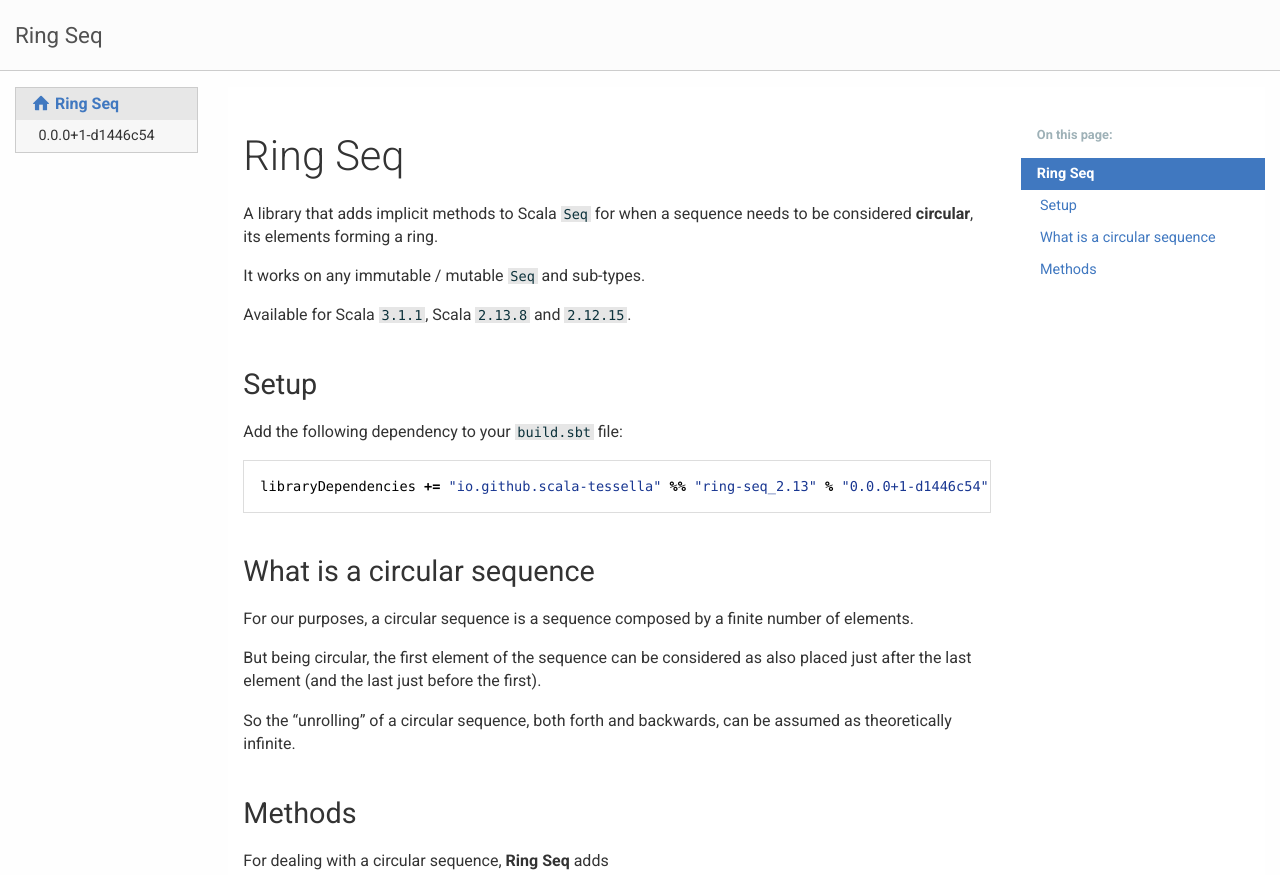
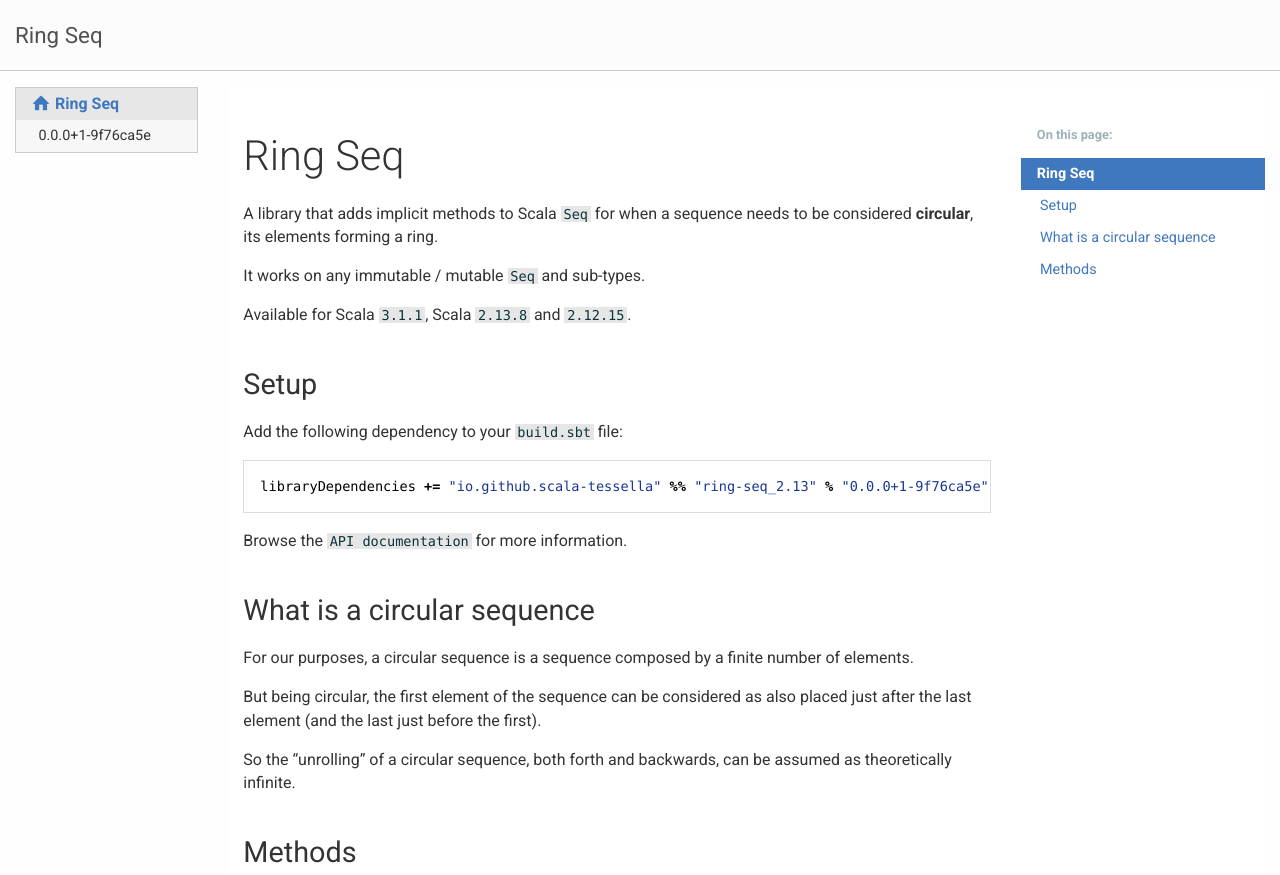
Before and after one commit to scala-tessella/ring-seq, a plain HTML site: page index.html in a window 1280 px wide. Shown: the top 875 px of the page. Drawn offline with Linux system fonts and the light colour scheme; no server answers.

Commit message:
Deploying to gh-pages from @ scala-tessella/ring-seq@9f76ca5eb7d020b8ea8b11aa63045e628105f262 🚀

```diff
--- a/index.html
+++ b/index.html
@@ -32,7 +32,7 @@
 <span class="home-icon">⌂</span>Ring Seq
 </a>
 <div class="version-number">
-0.0.0+1-d1446c54
+0.0.0+1-9f76ca5e
 </div>
 </div>
 <div class="nav-toc">
@@ -68,7 +68,7 @@ C16.952,7,17,6.553,17,6c0-0.553-0.048-1-0.6-1H3.6C3.048,5,3,5.447,3,6C3,6.553,3.
 <span class="home-icon">⌂</span>Ring Seq
 </a>
 <div class="version-number">
-0.0.0+1-d1446c54
+0.0.0+1-9f76ca5e
 </div>
 </div>
 <div class="nav-toc">
@@ -97,8 +97,9 @@ C16.952,7,17,6.553,17,6c0-0.553-0.048-1-0.6-1H3.6C3.048,5,3,5.447,3,6C3,6.553,3.
 <p>Available for Scala <code>3.1.1</code>, Scala <code>2.13.8</code> and <code>2.12.15</code>.</p>
 <h2><a href="#setup" name="setup" class="anchor"><span class="anchor-link"></span></a>Setup</h2>
 <p>Add the following dependency to your <code>build.sbt</code> file:</p>
-<pre class="prettyprint"><code class="language-scala">libraryDependencies += &quot;io.github.scala-tessella&quot; %% &quot;ring-seq_2.13&quot; % &quot;0.0.0+1-d1446c54&quot;
+<pre class="prettyprint"><code class="language-scala">libraryDependencies += &quot;io.github.scala-tessella&quot; %% &quot;ring-seq_2.13&quot; % &quot;0.0.0+1-9f76ca5e&quot;
 </code></pre>
+<p>Browse the <a href="api/io/github/scala_tessella/ring_seq/RingSeq$.html" title="io.github.scala_tessella.ring_seq.RingSeq"><code>API documentation</code></a> for more information.</p>
 <h2><a href="#what-is-a-circular-sequence" name="what-is-a-circular-sequence" class="anchor"><span class="anchor-link"></span></a>What is a circular sequence</h2>
 <p>For our purposes, a circular sequence is a sequence composed by a finite number of elements.</p>
 <p>But being circular, the first element of the sequence can be considered as also placed just after the last element (and the last just before the first).</p>
@@ -233,7 +234,7 @@ The source code for this page can be found <a href="https://github.com/scala-tes
 <script type="text/javascript" src="lib/prettify/prettify.js"></script>
 <script type="text/javascript" src="lib/prettify/lang-scala.js"></script>
 <script type="text/javascript">jQuery(function(){window.prettyPrint && prettyPrint()});</script>
-<script type="text/javascript">jQuery(function(jq){initOldVersionWarnings(jq, '0.0.0+1-d1446c54', 'https://github.com/scala-tessella/ring-seq')});</script>
+<script type="text/javascript">jQuery(function(jq){initOldVersionWarnings(jq, '0.0.0+1-9f76ca5e', 'https://github.com/scala-tessella/ring-seq')});</script>
 
 
 </html>
--- a/paradox.json
+++ b/paradox.json
@@ -1,4 +1,4 @@
 {
   "name" : "ring-seq",
-  "version" : "0.0.0+1-d1446c54"
+  "version" : "0.0.0+1-9f76ca5e"
 }
```
